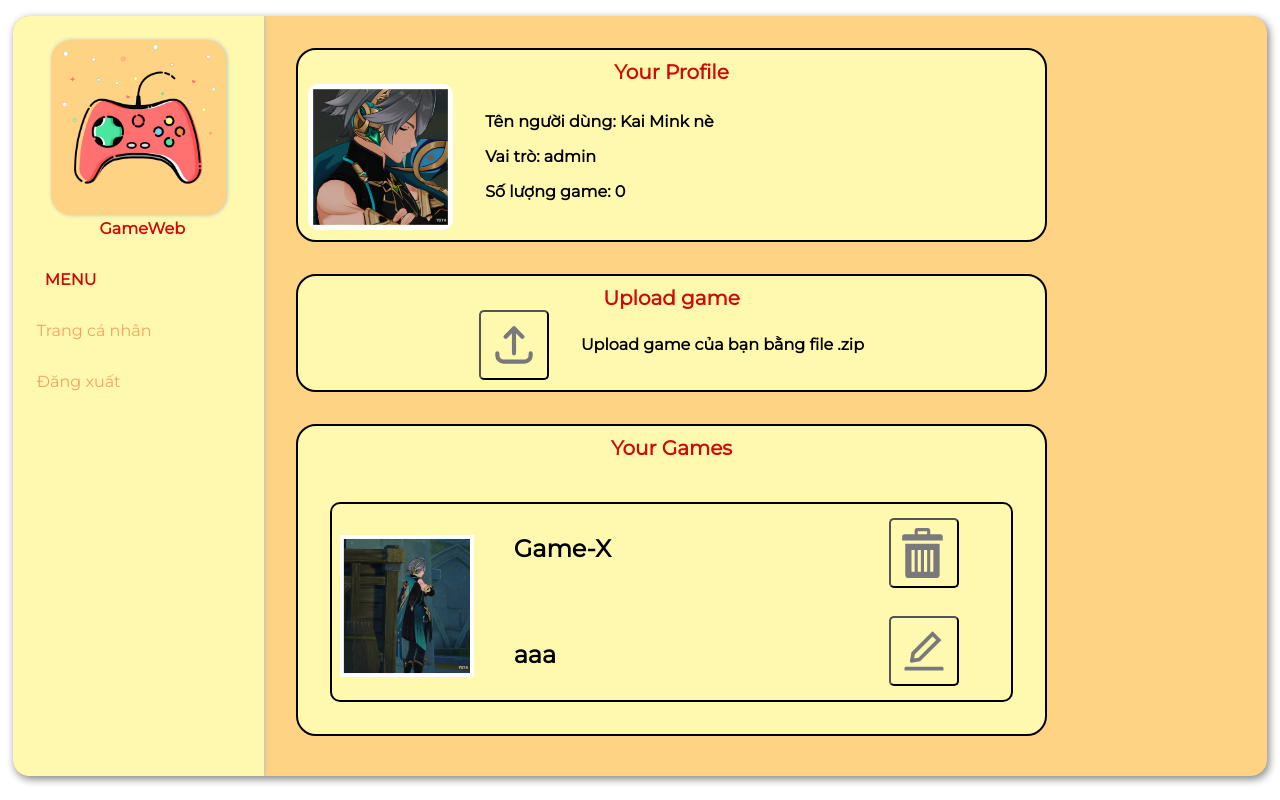
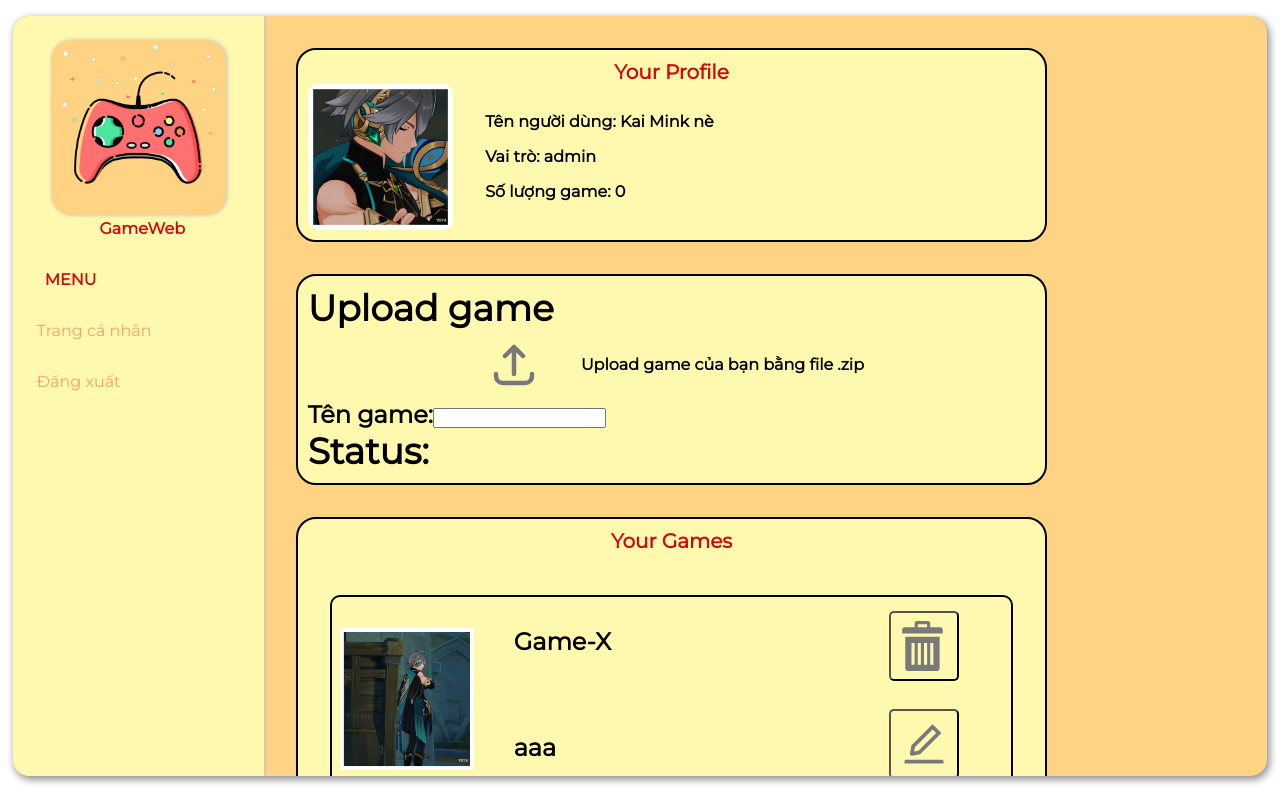
Before and after one commit to DuuuKieee/Gaming-Share-Website, a React (Create React App) app in the folder client/: page /User-Profile in a window 1280 px wide. Built offline with nearby package versions, Linux system fonts and the light colour scheme.

Commit message:
Uploadform

```diff
--- a/client/src/Components/UserProfile/UploadGame/UploadGame.jsx
+++ b/client/src/Components/UserProfile/UploadGame/UploadGame.jsx
@@ -1,27 +1,77 @@
-import React from "react";
+import React, { useState } from "react";
+import { HiOutlineUpload } from "react-icons/hi";
 import "./UploadGame.scss";
-import {HiOutlineUpload} from "react-icons/hi";
-import Popup from "reactjs-popup";
-import GameUploadForm from "./Popup/GameUploadForm";
 
 const UploadGame = () => {
+  const [status, setStatus] = useState("");
+  const [message, setMessage] = useState("");
+  const [gameName, setGameName] = useState("");
+
+  const handleFileUpload = async (event) => {
+    const files = event.target.files;
+
+    const formData = new FormData();
+    for (let i = 0; i < files.length; i++) {
+      formData.append("games", files[i]); // Cập nhật tên trường thành "games" để khớp với tên trường trong backend
+    }
+
+    const gameData = {
+      gameName: gameName,
+    };
+
+    formData.append("gameData", JSON.stringify(gameData)); // Gửi kèm tên game dưới dạng JSON trong FormData
+
+    try {
+      const response = await fetch("http://localhost:8000/upload/single", {
+        method: "POST",
+        body: formData,
+      });
+
+      const data = await response.json();
+      setStatus(data.status);
+      setMessage(data.message);
+    } catch (error) {
+      console.error(error);
+    }
+  };
+
+  const handleGameNameChange = (event) => {
+    setGameName(event.target.value);
+  };
+
   return (
     <div className="uploadContent">
       <div className="uploadBody">
-                <h2 className="UploadTittle">
-                    Upload game
-                </h2>
+        <h2 className="UploadTitle">Upload game</h2>
         <div className="upload flex">
-                <Popup modal trigger={<button className="Button">
-                        <HiOutlineUpload className="UploadButton"/>
-                    </button>}>
-                    <GameUploadForm />
-                </Popup>
-
+          <label htmlFor="fileInput" className="Button">
+            <HiOutlineUpload className="UploadButton" />
+          </label>
+          <input
+            id="fileInput"
+            type="file"
+            multiple
+            onChange={handleFileUpload}
+            style={{ display: "none" }}
+          />
           <h3>Upload game của bạn bằng file .zip</h3>
+        </div>
+        <div className="gameNameInput">
+          <label htmlFor="gameName">Tên game:</label>
+          <input
+            id="gameName"
+            type="text"
+            value={gameName}
+            onChange={handleGameNameChange}
+          />
+        </div>
+        <div className="status">
+          <h2>Status: {status}</h2>
+          <h3>{message}</h3>
         </div>
       </div>
     </div>
-        )
-}
-export default UploadGame
+  );
+};
+
+export default UploadGame;
```
Lines whose indentation alone changed are shown as unchanged.
